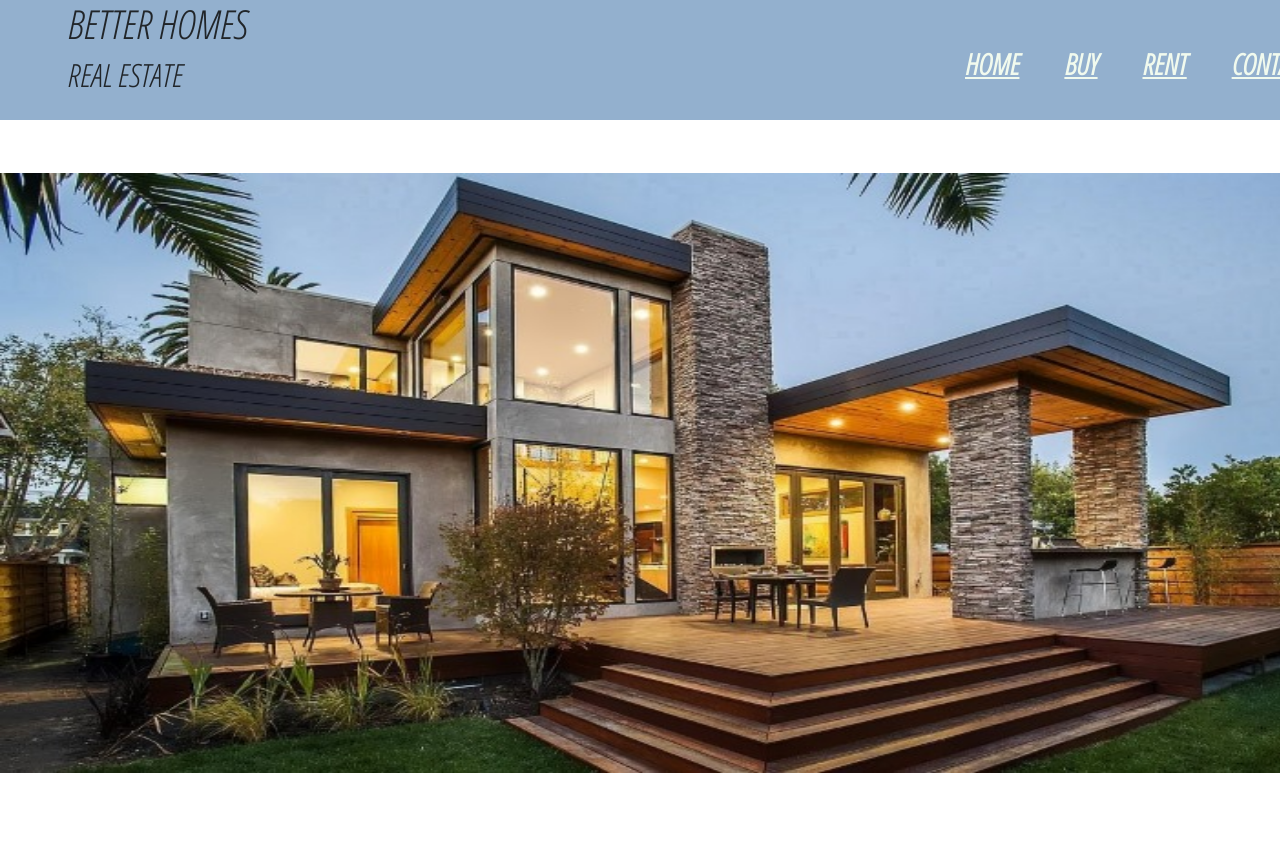
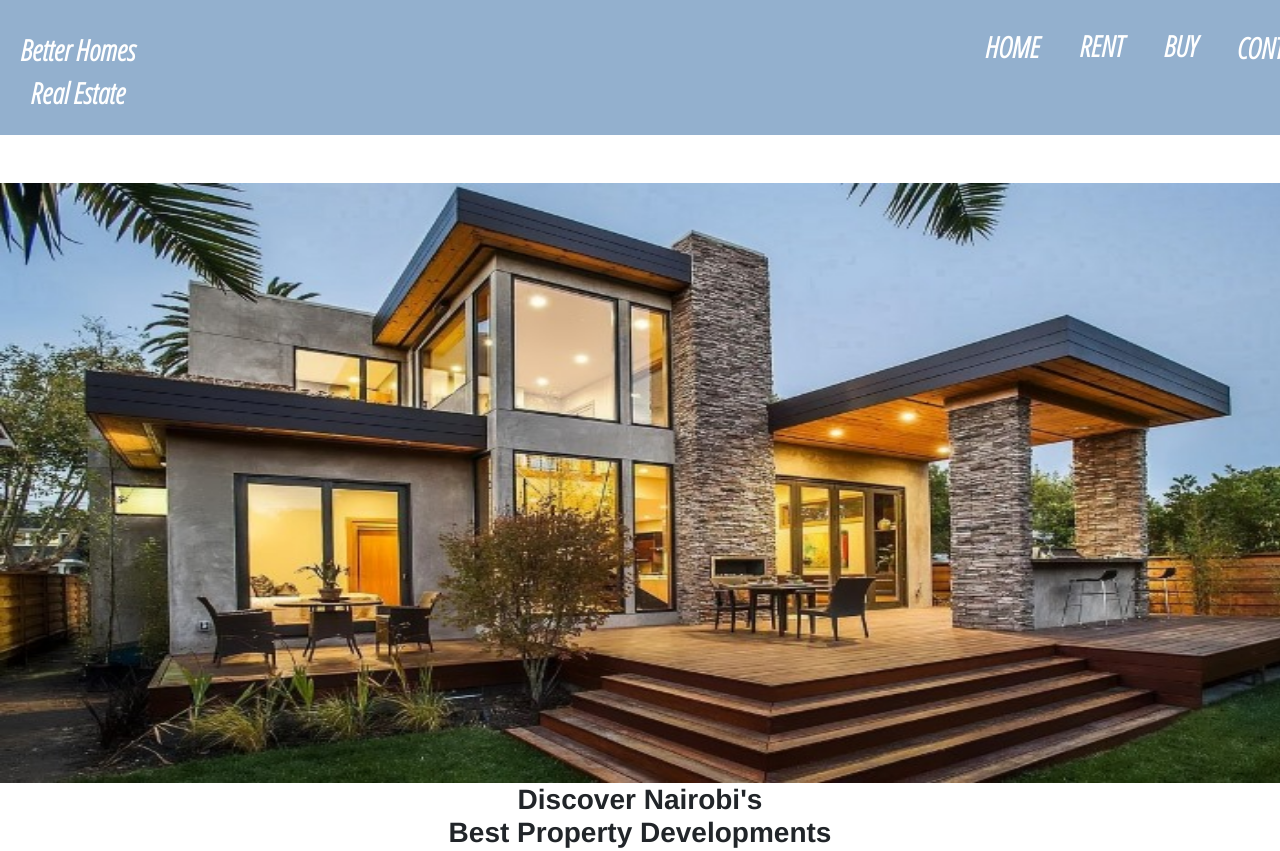
Before and after one commit to Serahwakaba/Better-Homes-Real-Estate, a plain HTML site: page index.html in a window 1280 px wide. Shown: the top 851 px of the page. Drawn offline with Linux system fonts and the light colour scheme; a web font is replaced by a local one.

Commit message:
sticky header commit

```diff
--- a/css/styles.css
+++ b/css/styles.css
@@ -1,21 +1,10 @@
-.nav a{
-    color: #F1FAEE;
-    padding: 20px;
-   }
 .nav{
-    font-size: 29px;
-    float: right;
-    padding-bottom: 50px;
-    position: relative;
-    bottom: 70px;
-
-
+    width:1350;
 }
 .header{
     background-color:#93B0CE ;
     height: 120px;
     width: 1350px;
-    font-family: 'Open Sans Condensed', sans-serif;
 }
 .header img{
 }
@@ -33,3 +22,63 @@
     color: rgb(235, 204, 204);
     width:20%;
 }
+.sticky {
+    position: fixed;
+    top: 0;
+    width:100%;
+    z-index: 1;
+
+  }
+
+
+.sticky + .content {
+  padding-top: 102px;
+}
+.sticky + .content {
+    padding-top: 102px;
+  }
+.sticky + .aboutme {
+    padding-bottom: 102px;
+  }
+  .sticky .languages {
+    padding-bottom: 102px;
+  }
+.down {
+    transform: rotate(45deg);
+    -webkit-transform: rotate(45deg);
+  }
+  ul {
+  list-style-type: none;
+  margin: 0;
+  padding: 0;
+  overflow: hidden;
+  background-color:#93B0CE ;
+  width: 100%;
+  height: 20%;
+  font-size: 29px;
+  font-family: 'Open Sans Condensed', sans-serif;
+
+}
+
+li {
+  float: left;
+}
+
+li a {
+  display: block;
+  color: white;
+  text-align: center;
+  padding: 20px 20px;
+  text-decoration: none;
+  margin-top: 5%;
+}
+
+li a:hover {
+  background-color:black;
+}
+.about{
+    background-color:rgba(238, 130, 238, 0.24);
+    width:100%;
+    height:80%;
+    padding: 10%;
+}
--- a/index.html
+++ b/index.html
@@ -16,22 +16,16 @@
 </head>
 <body>
 <!--Navbar-->
- <div class="header">
-
-    <div class="name">
-        <h1 style="padding-left: 5%;">BETTER HOMES</h1>
-        <h2 style="padding-bottom:10px;padding-left: 5%;"> REAL ESTATE</h2>
-    </div>
-
-    <div class="nav">
-        <div style="padding-left:70%;">
-
-        <a  href="#HOME">HOME</a>
-        <a href="#BUY">BUY</a>
-        <a href="#RENT">RENT</a>
-        <a href="#CONTACT">CONTACT</a>
-    </div>
-    <br><br><br>
+  <div class="nav">
+        <ul id="about">
+            <li><a class="active" href="#landing">Better Homes<br> Real Estate</a></li>
+            <li style="padding-left: 60%;"><a href="#home">HOME</a></li>
+            <li><a href="#rent"> RENT</a></li>
+            <li><a href="#buy">BUY</a></li>
+            <li><a href="#contact">CONTACT</a></li>
+          </ul>
+        </div>
+    <br><br>
 
 
     <div class="content">
@@ -390,7 +384,8 @@
             </div>
 
                 <br><br<br><br>
-
+ <script   src="js/jquery-3.6.0.min.js"></script>
+ <script src="js/scripts.js"></script>
 </div>
 </body>
 </html>
--- /dev/null
+++ b/js/scripts.js
@@ -0,0 +1,13 @@
+
+ window.onscroll = function() {myFunction()};
+
+ var nav = document.getElementById("about");
+ var sticky = nav.offsetTop;
+
+ function myFunction() {
+   if (window.pageYOffset > sticky) {
+     nav.classList.add("sticky");
+   } else {
+     nav.classList.remove("sticky");
+   }
+ }
```
Also changed, not shown: js/styles.js (deleted).
